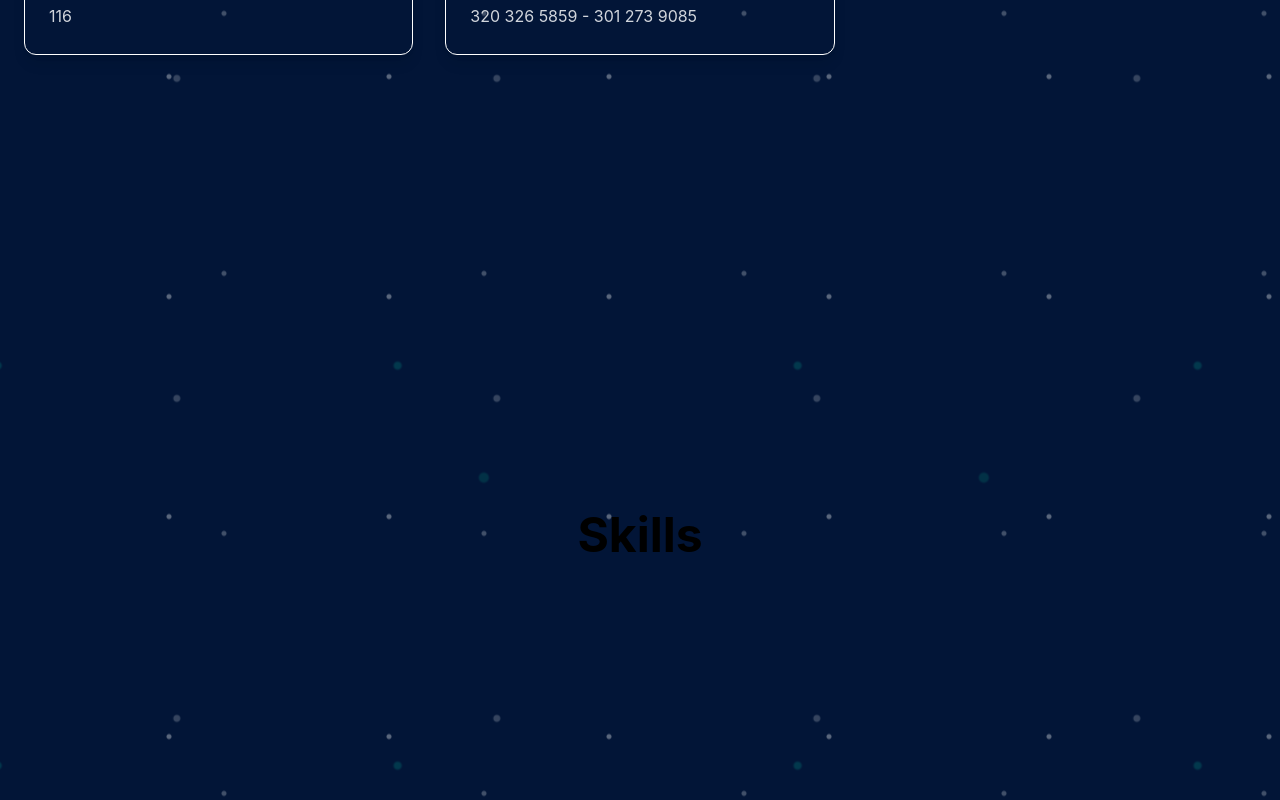
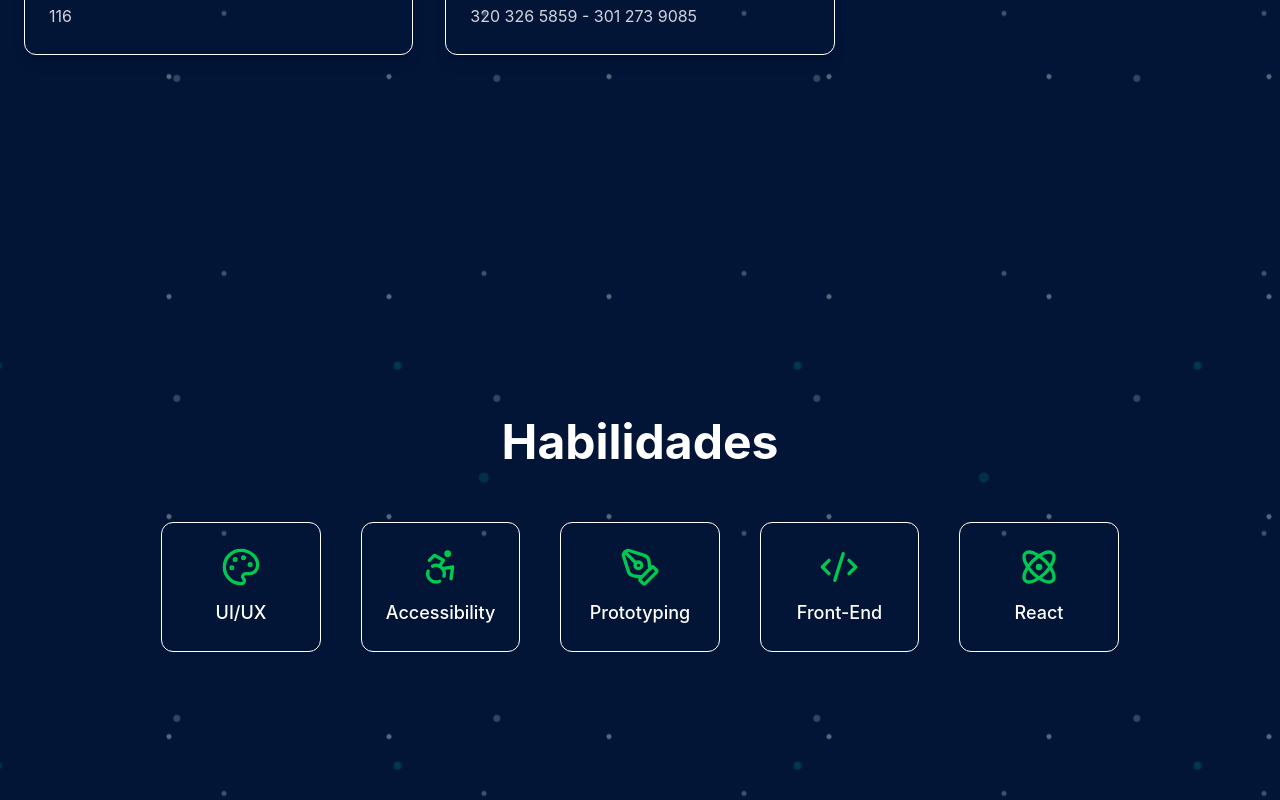
Before and after one commit to Alfio-EBC/portafolio, a React (Vite) app: page / in a window 1280 px wide. Shown: the part 2700-3500 px from the top of the page. Built offline with nearby package versions, Linux system fonts and the light colour scheme.

Commit message:
Modificación de sección habilidades

```diff
--- a/package.json
+++ b/package.json
@@ -11,7 +11,7 @@
   },
   "dependencies": {
     "@tailwindcss/vite": "^4.3.2",
-    "lucide-react": "^1.22.0",
+    "lucide-react": "^1.23.0",
     "react": "^19.2.7",
     "react-dom": "^19.2.7",
     "tailwindcss": "^4.3.2"
--- a/src/sections/Skills.jsx
+++ b/src/sections/Skills.jsx
@@ -1,12 +1,57 @@
+import {
+  Palette,
+  Accessibility,
+  PenTool,
+  Code2,
+  Atom,
+} from "lucide-react";
+
 function Skills() {
+  const skills = [
+    {
+      icon: <Palette className="w-10 h-10 text-green-500" />,
+      title: "UI/UX",
+    },
+    {
+      icon: <Accessibility className="w-10 h-10 text-green-500" />,
+      title: "Accessibility",
+    },
+    {
+      icon: <PenTool className="w-10 h-10 text-green-500" />,
+      title: "Prototyping",
+    },
+    {
+      icon: <Code2 className="w-10 h-10 text-green-500" />,
+      title: "Front-End",
+    },
+    {
+      icon: <Atom className="w-10 h-10 text-green-500" />,
+      title: "React",
+    },
+  ];
+
   return (
     <section
       id="skills"
-      className="min-h-screen flex items-center justify-center"
+      className="min-h-screen flex flex-col items-center justify-center py-20"
     >
-      <h2 className="text-5xl font-bold">
-        Skills
+      <h2 className="text-5xl font-bold mb-14 text-white">
+        Habilidades
       </h2>
+
+      <div className="grid grid-cols-2 md:grid-cols-3 lg:grid-cols-5 gap-10">
+        {skills.map((skill, index) => (
+          <div
+            key={index}
+            className="flex flex-col items-center gap-3 p-6 rounded-xl border border-white hover:border-green-500 hover:shadow-lg transition-all duration-300"
+          >
+            {skill.icon}
+            <span className="font-medium text-lg text-white">
+              {skill.title}
+            </span>
+          </div>
+        ))}
+      </div>
     </section>
   );
 }
```
Also changed, not shown: 1 other file (tests, documents, lock files or other folders).
